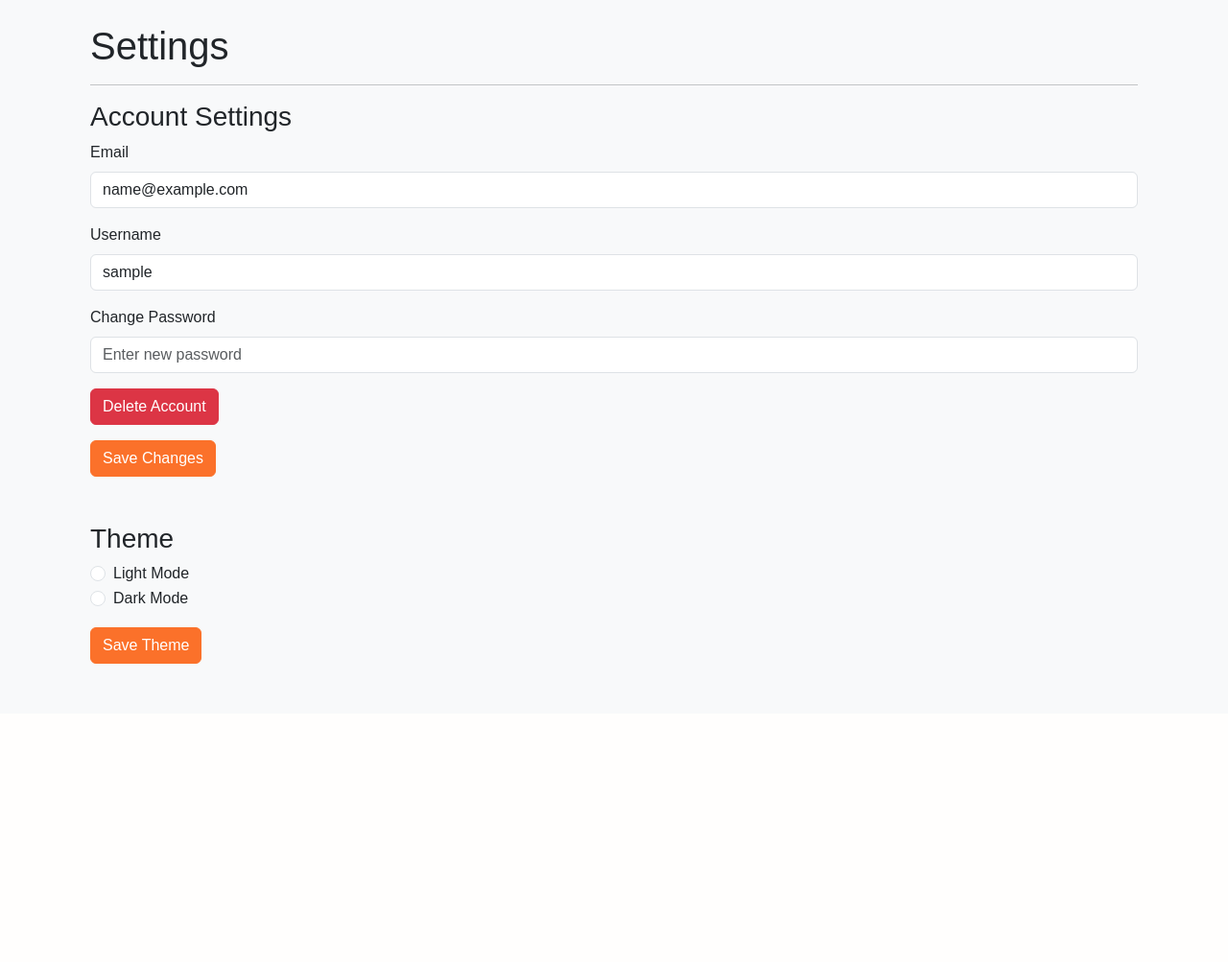
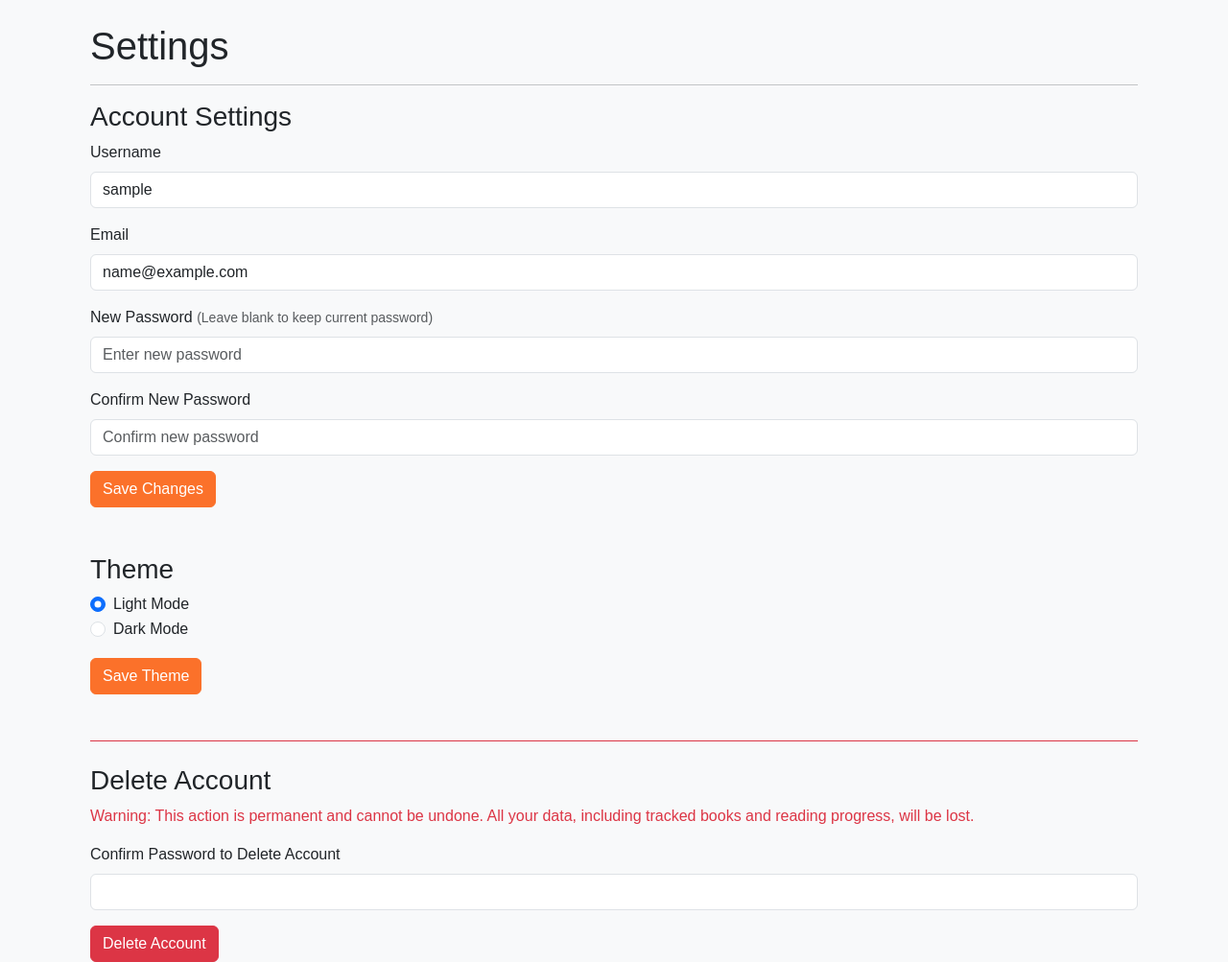
Before and after one commit to ZenFlamex/CITS3403-Group-36, a Flask app: page /settings in a window 1280 px wide. Shown: the part 56-1059 px from the top of the page at 96% size. Before the commit the page ends 748 px from the top, so only its background shows below. Run offline with Flask 3, Linux system fonts and the light colour scheme; the visitor is signed in with stand-in values (Sample User, id 1); data that the repository does not hold is empty.

Commit message:
Refactor: Complete overhaul of the setting page

```diff
--- a/app/forms.py
+++ b/app/forms.py
@@ -1,7 +1,8 @@
 from flask_wtf import FlaskForm
-from wtforms import StringField, PasswordField, BooleanField, SubmitField
-from wtforms.validators import DataRequired, Email, Length, EqualTo, ValidationError
+from wtforms import StringField, PasswordField, BooleanField, SubmitField, RadioField
+from wtforms.validators import DataRequired, Email, Length, EqualTo, ValidationError, Optional
 from app.models import User
+from flask_login import current_user
 
 class LoginForm(FlaskForm):
     email = StringField('Email', validators=[DataRequired(), Email()])
@@ -29,3 +30,44 @@ class SignupForm(FlaskForm):
         user = User.query.filter_by(email=email.data).first()
         if user is not None:
             raise ValidationError('Email address already registered.')
+
+
+# --- Settings Forms ---
+
+class AccountSettingsForm(FlaskForm):
+    username = StringField('Username', validators=[DataRequired(), Length(min=3, max=64)])
+    email = StringField('Email', validators=[DataRequired(), Email(), Length(max=120)])
+    # Password fields are optional - only validate if user enters something
+    password = PasswordField('New Password', validators=[Optional(), Length(min=6, message='Password must be at least 8 characters long.')])
+    confirm_password = PasswordField('Confirm New Password',
+                                     validators=[Optional(),
+                                                 EqualTo('password', message='New passwords must match.')])
+    submit_account = SubmitField('Save Changes')
+
+    # Validate username uniqueness (only if changed)
+    def validate_username(self, username):
+        if username.data != current_user.username:
+            user = User.query.filter_by(username=username.data).first()
+            if user is not None:
+                raise ValidationError('Username already taken. Please choose a different one.')
+
+    # Validate email uniqueness (only if changed)
+    def validate_email(self, email):
+        if email.data != current_user.email:
+            user = User.query.filter_by(email=email.data).first()
+            if user is not None:
+                raise ValidationError('Email address already registered.')
+
+class ThemeForm(FlaskForm):
+    # Use RadioField for theme selection
+    theme = RadioField('Theme', choices=[('light', 'Light Mode'), ('dark', 'Dark Mode')],
+                       validators=[DataRequired()])
+    submit_theme = SubmitField('Save Theme')
+
+class DeleteAccountForm(FlaskForm):
+    password = PasswordField('Confirm Password to Delete Account', validators=[DataRequired()])
+    submit_delete = SubmitField('Delete Account')
+
+    def validate_password(self, password):
+      if not current_user.check_password(password.data):
+        raise ValidationError('Incorrect password.')
--- a/app/models.py
+++ b/app/models.py
@@ -12,9 +12,10 @@ class User(UserMixin,db.Model):
     email: so.Mapped[str] = so.mapped_column(sa.String(120), index=True, unique=True)
     password_hash: so.Mapped[Optional[str]] = so.mapped_column(sa.String(256))
 
+    theme: so.Mapped[str] = so.mapped_column(sa.String(10), default='light', nullable=False)
 
     # Relationships
-    books: so.Mapped[List["Book"]] = so.relationship(back_populates="creator")
+    books: so.Mapped[List["Book"]] = so.relationship(back_populates="creator", cascade="all, delete-orphan")
     notifications_received: so.Mapped[List["Notification"]] = so.relationship(back_populates="receiver")
 
     def set_password(self, password):
@@ -26,7 +27,8 @@ class User(UserMixin,db.Model):
         return check_password_hash(self.password_hash, password)
 
     def __repr__(self):
-        return f'{self.username}'
+        return f'<User {self.username}>'
+
 
 @login.user_loader
 def load_user(id):
--- a/app/routes.py
+++ b/app/routes.py
@@ -2,7 +2,7 @@ from app import application, db
 from app.models import User, Book, Notification
 from flask import flash, redirect, render_template, g, request, url_for, session
 from datetime import datetime
-from app.forms import LoginForm, SignupForm
+from app.forms import LoginForm, SignupForm, AccountSettingsForm, ThemeForm, DeleteAccountForm
 from flask_login import current_user, login_user, logout_user, login_required
 from urllib.parse import urlsplit
 
@@ -196,11 +196,79 @@ def profile():
         recent_books=recent_books
     )
 
-@application.route('/settings')
+@application.route('/settings', methods=['GET', 'POST'])
 @login_required
 def settings():
-    email = current_user.email
-    return render_template('settings.html', title='Settings')
+    account_form = AccountSettingsForm(prefix='account')
+    theme_form = ThemeForm(prefix='theme')
+    delete_form = DeleteAccountForm(prefix='delete')
+
+    if request.method == 'POST':
+        if account_form.submit_account.data and account_form.validate_on_submit():
+            if current_user.username != account_form.username.data:
+                 existing_user = User.query.filter(User.username == account_form.username.data, User.id != current_user.id).first()
+                 if existing_user:
+                     flash('Username already taken.', 'danger')
+                     return redirect(url_for('settings'))
+                 current_user.username = account_form.username.data
+                 flash('Username updated.', 'success')
+
+            if current_user.email != account_form.email.data:
+                 existing_user = User.query.filter(User.email == account_form.email.data, User.id != current_user.id).first()
+                 if existing_user:
+                     flash('Email already registered.', 'danger')
+                     return redirect(url_for('settings'))
+                 current_user.email = account_form.email.data
+                 flash('Email updated.', 'success')
+
+            if account_form.password.data:
+                current_user.set_password(account_form.password.data)
+                flash('Password updated.', 'success')
+
+            db.session.commit()
+            return redirect(url_for('settings'))
+
+        elif theme_form.submit_theme.data and theme_form.validate_on_submit():
+            current_user.theme = theme_form.theme.data
+            db.session.commit()
+            flash('Theme updated successfully!', 'success')
+            return redirect(url_for('settings'))
+
+        elif delete_form.submit_delete.data and delete_form.validate_on_submit():
+            user_id_to_delete = current_user.id
+            logout_user()
+            user_to_delete = db.session.get(User, user_id_to_delete)
+            if user_to_delete:
+                 db.session.delete(user_to_delete)
+                 db.session.commit()
+                 flash('Your account has been permanently deleted.', 'success')
+                 return redirect(url_for('index'))
+                 flash('Error deleting account.', 'danger')
+                 return redirect(url_for('settings'))
+        else:
+             if account_form.errors:
+                 for field, errors in account_form.errors.items():
+                     for error in errors:
+                         flash(f"Account Setting Error in {getattr(account_form, field).label.text}: {error}", 'danger')
+             if theme_form.errors:
+                  for field, errors in theme_form.errors.items():
+                     for error in errors:
+                         flash(f"Theme Setting Error in {getattr(theme_form, field).label.text}: {error}", 'danger')
+             if delete_form.errors:
+                  for field, errors in delete_form.errors.items():
+                     for error in errors:
+                         flash(f"Delete Account Error in {getattr(delete_form, field).label.text}: {error}", 'danger')
+
+    account_form.username.data = current_user.username
+    account_form.email.data = current_user.email
+
+    theme_form.theme.data = current_user.theme
+
+    return render_template('settings.html', title='Settings',
+                           account_form=account_form,
+                           theme_form=theme_form,
+                           delete_form=delete_form)
+
 
 @application.route('/notifications')
 @login_required
--- a/app/static/css/style.css
+++ b/app/static/css/style.css
@@ -186,3 +186,42 @@ nav a {
     font-size: 0.75em;
     line-height: 1.2;
 }
+
+
+/* --- Dark Mode Specific Styles --- */
+
+[data-bs-theme="dark"] {
+
+    body {
+        background-color: #212529;
+    }
+
+    .welcome-message h1,h2,h3,h4,h5,h6,
+    .welcome-message p.lead {
+        color: #dee2e6;
+    }
+
+    .card.bg-light {
+        background-color: #212529 !important;
+        border-color: #444 !important;
+    }
+
+    .reading-stat {
+        color: #f8f9fa !important;
+    }
+
+    .book-card.card {
+        background-color: #2b2f34;
+        border-color: #444;
+    }
+
+
+    .book-card .card-title {
+        color: #dee2e6 !important;
+    }
+
+     .book-section h3 {
+          color: #dee2e6;
+     }
+
+}
--- a/app/templates/base.html
+++ b/app/templates/base.html
@@ -1,6 +1,7 @@
 <!DOCTYPE html>
 <html lang="en">
 <head>
+    <html lang="en" data-bs-theme="{{ 'dark' if current_user.is_authenticated and current_user.theme == 'dark' else 'light' }}">
     <meta charset="UTF-8">
     <meta name="viewport" content="width=device-width, initial-scale=1.0">
     <title>BookGraph - {% block title %}{{ title }}{% endblock %}</title>
--- a/app/templates/settings.html
+++ b/app/templates/settings.html
@@ -1,4 +1,6 @@
 {% extends "base.html" %}
+
+{% block title %}Settings{% endblock %}
 
 {% block content %}
 <div class="container mt-4">
@@ -7,43 +9,81 @@
 
     <div class="mb-5">
         <h3>Account Settings</h3>
-        <form method="POST" action="{{ url_for('settings') }}">
+        <form method="POST" action="{{ url_for('settings') }}" novalidate>
+            {{ account_form.hidden_tag() }}
+
             <div class="mb-3">
-                <label for="email" class="form-label">Email</label>
-                <input type="email" id="email" name="email" class="form-control" value="{{ current_user.email }}" required>
+                {{ account_form.username.label(class="form-label") }}
+                {{ account_form.username(class="form-control", value=current_user.username) }}
+                {% for error in account_form.username.errors %}
+                    <span class="text-danger small">[{{ error }}]</span>
+                {% endfor %}
             </div>
+
             <div class="mb-3">
-                <label for="username" class="form-label">Username</label>
-                <input type="text" id="username" name="username" class="form-control" value="{{ current_user.username }}" required>
+                {{ account_form.email.label(class="form-label") }}
+                {{ account_form.email(class="form-control", value=current_user.email) }}
+                {% for error in account_form.email.errors %}
+                    <span class="text-danger small">[{{ error }}]</span>
+                {% endfor %}
             </div>
+
             <div class="mb-3">
-                <label for="password" class="form-label">Change Password</label>
-                <input type="password" id="password" name="password" class="form-control" placeholder="Enter new password">
+                {{ account_form.password.label(class="form-label") }} <small class="text-muted">(Leave blank to keep current password)</small>
+                {{ account_form.password(class="form-control", placeholder="Enter new password") }}
+                {% for error in account_form.password.errors %}
+                    <span class="text-danger small">[{{ error }}]</span>
+                {% endfor %}
             </div>
-            <div class="mb-3">
-                <button type="submit" class="btn btn-danger">Delete Account</button>
+
+             <div class="mb-3">
+                {{ account_form.confirm_password.label(class="form-label") }}
+                {{ account_form.confirm_password(class="form-control", placeholder="Confirm new password") }}
+                {% for error in account_form.confirm_password.errors %}
+                    <span class="text-danger small">[{{ error }}]</span>
+                {% endfor %}
             </div>
-            <button type="submit" class="btn btn-primary">Save Changes</button>
+
+            {{ account_form.submit_account(class="btn btn-primary") }}
         </form>
     </div>
 
-    <div>
+    <div class="mb-5">
         <h3>Theme</h3>
-        <form method="POST" action="{{ url_for('settings') }}">
+        <form method="POST" action="{{ url_for('settings') }}" novalidate>
+            {{ theme_form.hidden_tag() }}
+
+            {% for subfield in theme_form.theme %}
             <div class="form-check">
-                <input class="form-check-input" type="radio" name="theme" id="lightMode" value="light" {% if current_user.theme == 'light' %}checked{% endif %}>
-                <label class="form-check-label" for="lightMode">
-                    Light Mode
-                </label>
+                {{ subfield(class="form-check-input") }}
+                {{ subfield.label(class="form-check-label") }}
             </div>
-            <div class="form-check">
-                <input class="form-check-input" type="radio" name="theme" id="darkMode" value="dark" {% if current_user.theme == 'dark' %}checked{% endif %}>
-                <label class="form-check-label" for="darkMode">
-                    Dark Mode
-                </label>
-            </div>
-            <button type="submit" class="btn btn-primary mt-3">Save Theme</button>
+            {% endfor %}
+            {% for error in theme_form.theme.errors %}
+                <span class="text-danger small">[{{ error }}]</span>
+            {% endfor %}
+
+            {{ theme_form.submit_theme(class="btn btn-primary mt-3") }}
         </form>
     </div>
+
+    <div class="mt-5 pt-4 border-top border-danger">
+         <h3>Delete Account</h3>
+         <p class="text-danger">Warning: This action is permanent and cannot be undone. All your data, including tracked books and reading progress, will be lost.</p>
+         <form method="POST" action="{{ url_for('settings') }}" novalidate onsubmit="return confirm('Are you absolutely sure you want to delete your account? This cannot be undone.');">
+             {{ delete_form.hidden_tag() }}
+
+             <div class="mb-3">
+                 {{ delete_form.password.label(class="form-label") }}
+                 {{ delete_form.password(class="form-control") }}
+                 {% for error in delete_form.password.errors %}
+                     <span class="text-danger small">[{{ error }}]</span>
+                 {% endfor %}
+             </div>
+
+             {{ delete_form.submit_delete(class="btn btn-danger") }}
+         </form>
+    </div>
+
 </div>
 {% endblock %}
```
Also changed, not shown: migrations/versions/0f1fec7d8e75_add_theme_preference_to_user_model.py (added, +32 -0 lines).
